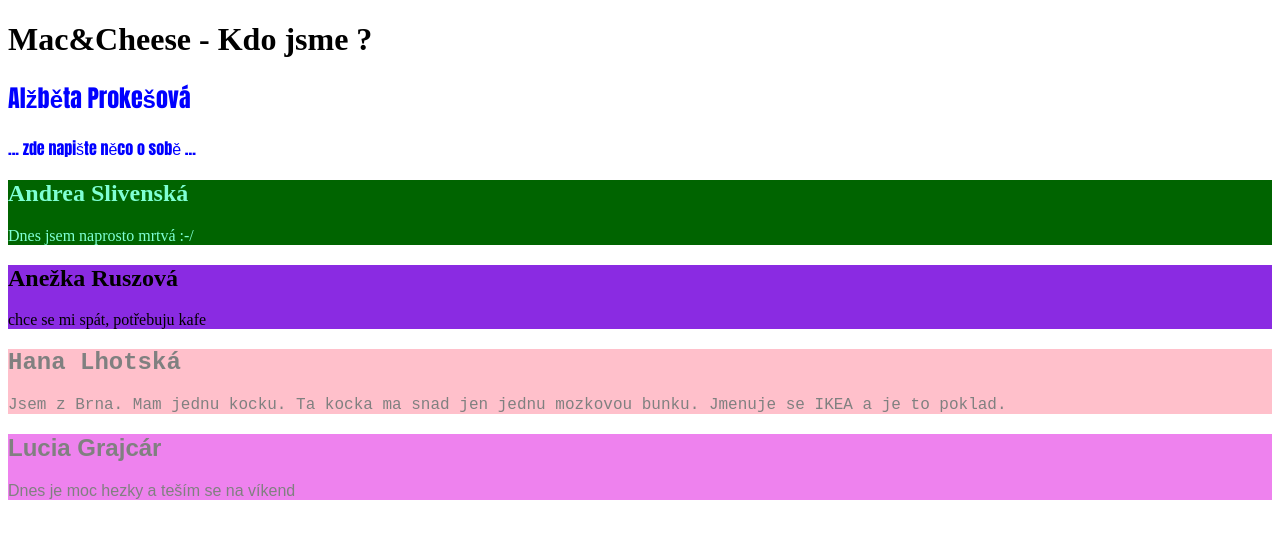
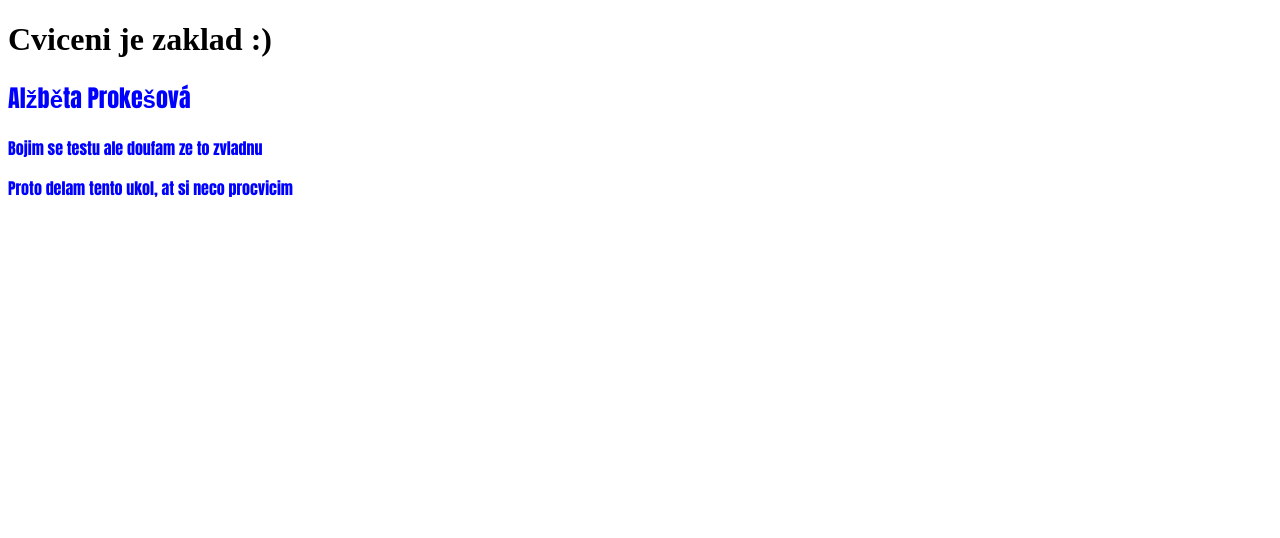
Before and after one commit to MFarka7/Mac-Cheese, a plain HTML site: page index.html in a window 1280 px wide. Drawn offline with Linux system fonts and the light colour scheme.

Commit message:
zmena textu

```diff
--- a/index.html
+++ b/index.html
@@ -8,33 +8,16 @@
 </head>
 <body>
     <header>
-        <h1>Mac&Cheese - Kdo jsme ?</h1>
+        <h1>Cviceni je zaklad :)</h1>
     </header>
 
     <section id="AlzbetaP">
         <h2>Alžběta Prokešová</h2>
-        <p>... zde napište něco o sobě ...</p>
-    </section>
+        <p> Bojim se testu ale doufam ze to zvladnu</p>
+        <p> Proto delam tento ukol, at si neco procvicim</p
+        </section>
 
-    <section id="AndreaS">
-        <h2><b></b>Andrea Slivenská</b></h2>
-        <p>Dnes jsem naprosto mrtvá :-/ </p>
-    </section>
 
-    <section id="AnezkaR">
-        <h2>Anežka Ruszová</h2>
-        <p>chce se mi spát, potřebuju kafe</p>
-    </section>
-
-    <section id="HanaL">
-        <h2>Hana Lhotská</h2>
-        <p>Jsem z Brna. Mam jednu kocku. Ta kocka ma snad jen jednu mozkovou bunku. Jmenuje se IKEA a je to poklad.</p>
-    </section>
-
-    <section id="LuciaG">
-        <h2>Lucia Grajcár</h2>
-        <p>Dnes je moc hezky a teším se na víkend</p>
-    </section>
 
 </body>
 </html>
```
